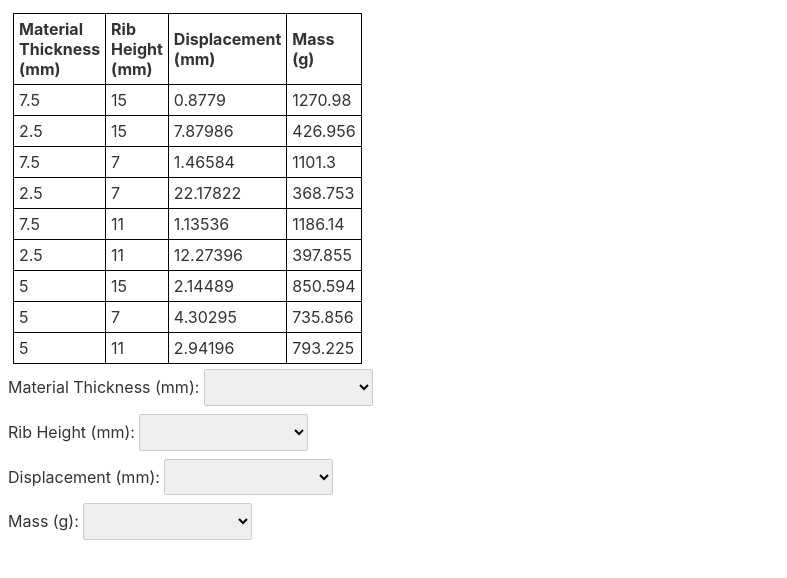
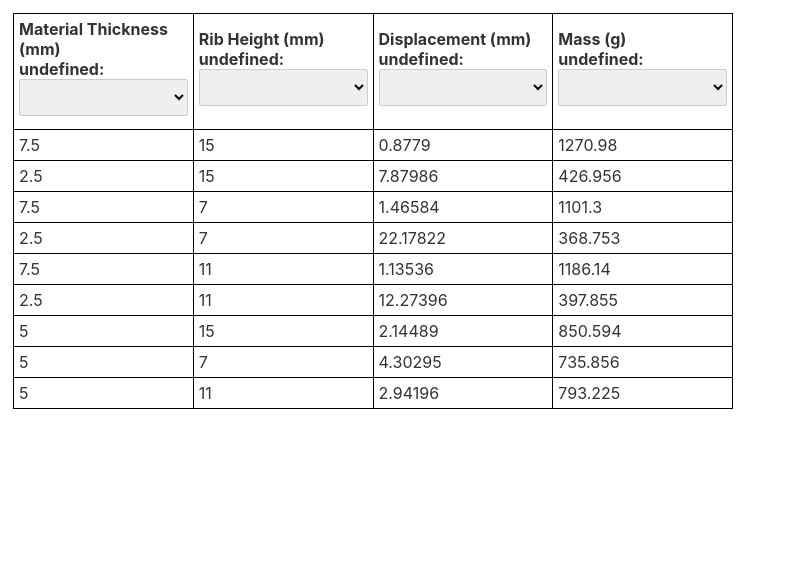
Before and after one commit to mgreminger/response-surface-pareto, a Svelte app: page / in a window 1280 px wide. Shown: the top 578 px of the page, without its empty margins (0-787 px from the left). Built offline with nearby package versions, Linux system fonts and the light colour scheme.

Commit message:
Moved controls to header of table

```diff
--- a/src/EditableTable.svelte
+++ b/src/EditableTable.svelte
@@ -143,19 +143,50 @@
     <thead>
       <tr>
         {#each Array(longestRow) as _, j}
+        <th>
           {#if editableHeaders}
-            <th>
               <div contenteditable="true" bind:textContent={$parameters[j]}>
                 {$parameters[j] ? $parameters[j] : ''}
               </div>
               <div class="grip" use:columnAdjust>&nbsp</div>
-            </th>
           {:else}
-            <th>
               <div>{$parameters[j] ? $parameters[j] : ''}</div>
               <div class="grip" use:columnAdjust>&nbsp</div>
-            </th>
           {/if}
+
+          <label>
+            {parameters[j]}:
+            <select bind:value={$parameterTypes[j]}>
+              {#each types as type}
+                <option value={type.name}>{type.text}</option>
+              {/each}
+            </select>
+            {#if $parameterTypes[j] && $parameterTypes[j] === 'input'}
+              <div>Lower Limit: </div>
+              <input
+                class:error={isNaN(parseFloat($parameterOptions[j].minText))}
+                bind:value={$parameterOptions[j].minText} />
+              <div>Upper Limit: </div>
+              <input
+                class:error={isNaN(parseFloat($parameterOptions[j].maxText))}
+                bind:value={$parameterOptions[j].maxText} />
+            {:else if $parameterTypes[j] && $parameterTypes[j] === 'output'}
+              <div>Goal: </div>
+              <select bind:value={$parameterOptions[j].goal}>
+                <option value={'minimize'}>Minimize</option>
+                <option value={'maximize'}>Maximize</option>
+                <option value={'target'}>Target</option>
+              </select>
+              {#if $parameterOptions[j].goal === 'target'}
+                <span>=</span>
+                <input
+                  class:error={isNaN(parseFloat($parameterOptions[j].targetText))}
+                  bind:value={$parameterOptions[j].targetText} />
+              {/if}
+            {/if}
+          </label>
+
+        </th>
         {/each}
       </tr>
     </thead>
@@ -183,39 +214,6 @@
 </table>
 
 {#if $data}
-  {#each $parameters as parameter, i}
-    <label>
-      {parameter}:
-      <select bind:value={$parameterTypes[i]}>
-        {#each types as type}
-          <option value={type.name}>{type.text}</option>
-        {/each}
-      </select>
-      {#if $parameterTypes[i] && $parameterTypes[i] === 'input'}
-        <span>Lower Limit: </span>
-        <input
-          class:error={isNaN(parseFloat($parameterOptions[i].minText))}
-          bind:value={$parameterOptions[i].minText} />
-        <span>Upper Limit: </span>
-        <input
-          class:error={isNaN(parseFloat($parameterOptions[i].maxText))}
-          bind:value={$parameterOptions[i].maxText} />
-      {:else if $parameterTypes[i] && $parameterTypes[i] === 'output'}
-        <span>Goal: </span>
-        <select bind:value={$parameterOptions[i].goal}>
-          <option value={'minimize'}>Minimize</option>
-          <option value={'maximize'}>Maximize</option>
-          <option value={'target'}>Target</option>
-        </select>
-        {#if $parameterOptions[i].goal === 'target'}
-          <span>=</span>
-          <input
-            class:error={isNaN(parseFloat($parameterOptions[i].targetText))}
-            bind:value={$parameterOptions[i].targetText} />
-        {/if}
-      {/if}
-    </label>
-  {/each}
   {#if $nonTargetOutputs.length >= 3}
     <label>
       x-axis output:
```
